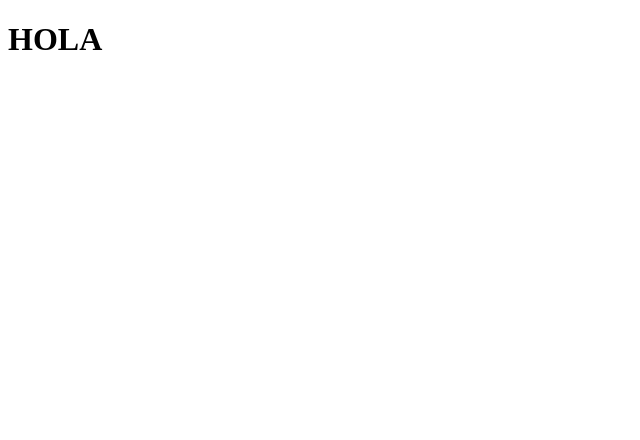
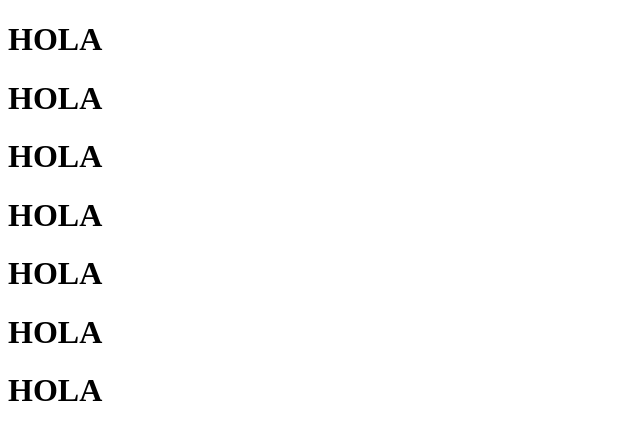
Before and after one commit to uligonza200/ejemplo, a plain HTML site: page index.html in a window 1280 px wide. Shown: the whole page, without its empty margins (0-640 px from the left). Drawn offline with Linux system fonts and the light colour scheme.

Commit message:
Add more h1

```diff
--- a/index.html
+++ b/index.html
@@ -9,5 +9,12 @@
 
  <h1>HOLA</h1>
 
+ <h1>HOLA</h1>
+ <h1>HOLA</h1>
+ <h1>HOLA</h1>
+ <h1>HOLA</h1>
+ <h1>HOLA</h1>
+ <h1>HOLA</h1>
+
 </body>
 </html>
```
